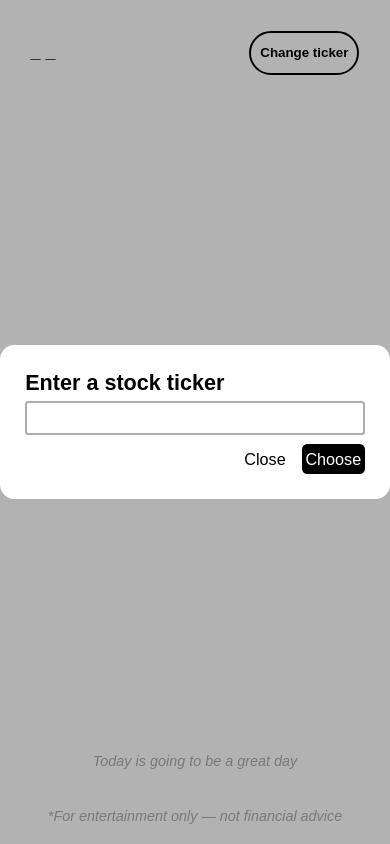
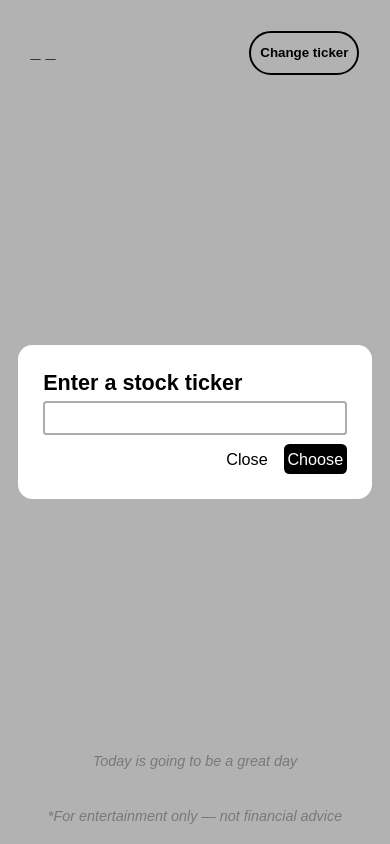
Before and after one commit to aynavbar/stonks, a SvelteKit app: page / in a window 390 px wide. Built offline with nearby package versions, Linux system fonts and the light colour scheme.

Commit message:
style: adds padding and aligns text for mobile layouts

```diff
--- a/src/routes/+page.svelte
+++ b/src/routes/+page.svelte
@@ -165,6 +165,7 @@
 
     p {
         padding-block: 1.1rem;
+        padding-inline: 1rem;
     }
 
     p.sentiment-text {
@@ -174,6 +175,7 @@
         line-height: 0.95;
         letter-spacing: -0.01em;
         text-transform: uppercase;
+        text-align: center;
         background-color: transparent;
         transition: color 0.6s ease, opacity 0.25s ease, transform 0.25s ease;
     }
@@ -190,6 +192,7 @@
     }
 
     .dialog {
+        margin-inline: 1rem;
         width: 25rem;
         border-radius: 0.8rem;
         padding: 1.4rem;
```
